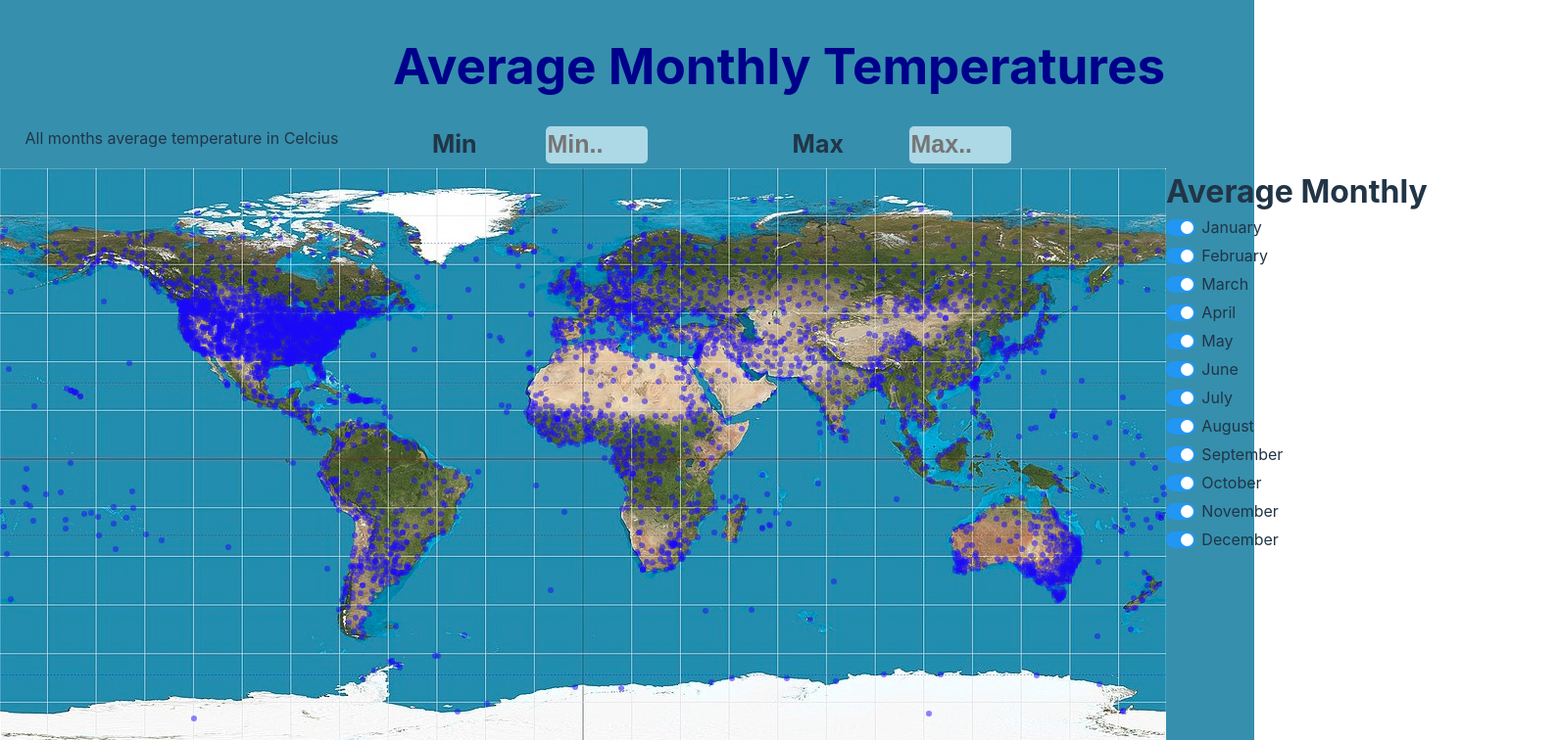
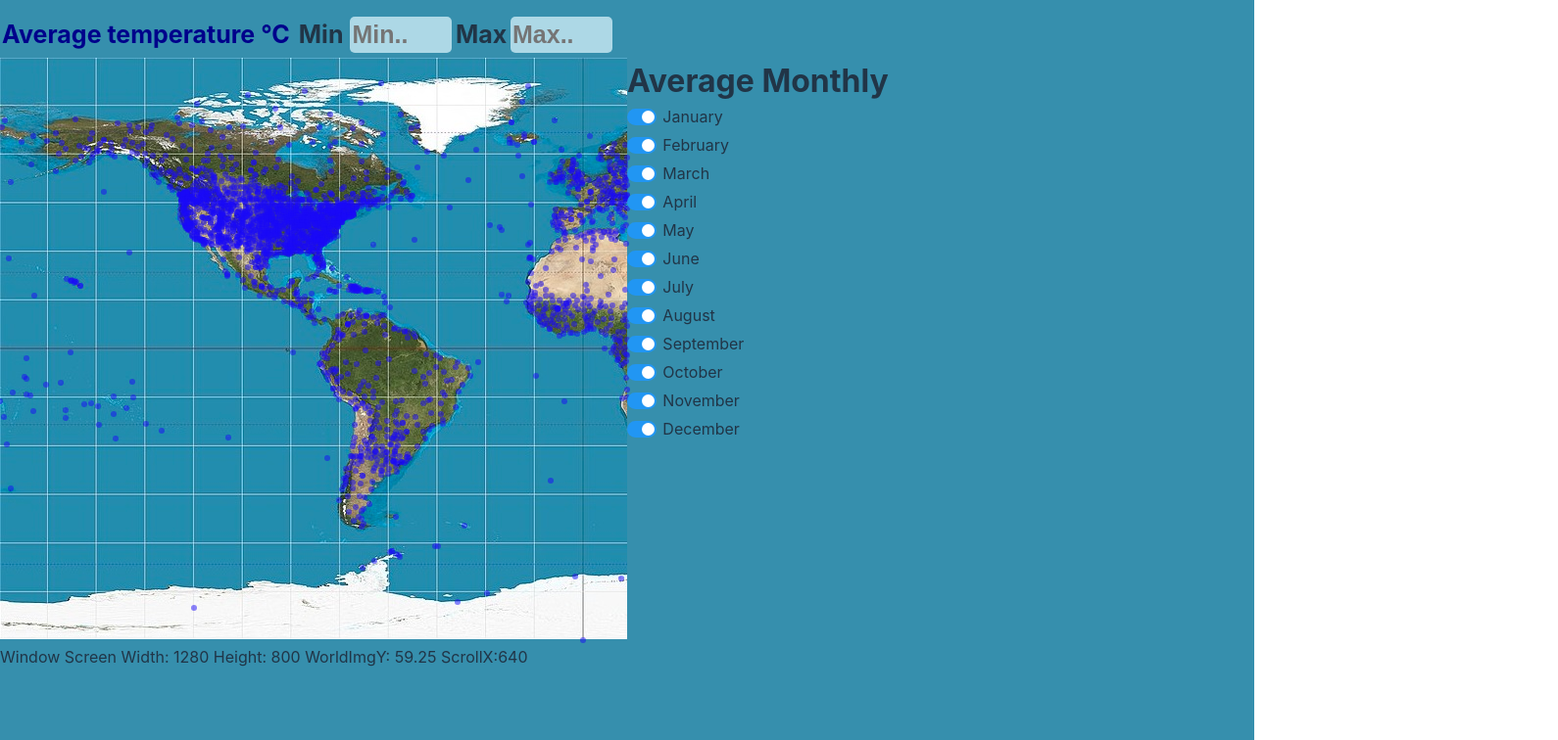
Before and after one commit to benalper2/average-temperature-cities, a React (Vite) app: page / in a window 1280 px wide. Shown: the top 756 px of the page at 98% size, 1590 px wide, since content can reach past the window. Built offline with nearby package versions, Linux system fonts and the light colour scheme.

Commit message:
started to add responsive sizing

```diff
--- a/src/App.jsx
+++ b/src/App.jsx
@@ -76,13 +76,14 @@ export default function App() {
 
   return (
     <>
-      <div>
+      {/* <div>
         <h1>Average Monthly Temperatures</h1>
-        {/* <p className="read-the-docs">Create a map</p> */}
-      </div>
+       </div> */}
 
       <div className="four-columns-min-max-filter">
-        <div>All months average temperature in Celcius</div>
+        <div style={{ fontSize: 25, fontWeight: "bold", color: "darkblue" }}>
+          Average temperature °C
+        </div>
         <div style={{ fontSize: 25, fontWeight: "bold" }}>Min</div>
         <input
           style={{ fontSize: 25, fontWeight: "bold" }}
--- a/src/City.jsx
+++ b/src/City.jsx
@@ -9,10 +9,10 @@ export default function City({
   setCityRow,
   ScreenHeight,
   WorldImgY,
+  WorldImgX,
+  WorldScrollX,
 }) {
-  //props.id
-
-  var x = Math.round((-1 * (long * 1200)) / 363 + 595);
+  var x = Math.round((-1 * (long * 1200)) / 363 + 595 - WorldScrollX);
   // var y = Math.round((-1 * (lat * 604)) / 183 + 465);
   var y = Math.round(
     (-1 * (lat * 604)) / 183 + 298 + WorldImgY + window.scrollY
@@ -20,6 +20,7 @@ export default function City({
 
   var leftx = x + "px";
   var topy = y + "px";
+  var showBool = x > WorldImgX ? false : true; //???
   const stylep = { left: leftx, top: topy };
 
   const handleHover = () => {
@@ -29,16 +30,11 @@ export default function City({
   };
 
   // console.log("leftx: " + leftx + "  topy: " + topy);
-  return (
-    <>
-      <div className="circle" style={stylep} onClick={handleHover} />
-    </>
-  );
+  if (showBool) {
+    return (
+      <>
+        <div className="circle" style={stylep} onClick={handleHover} />
+      </>
+    );
+  }
 }
-
-// var left = 5000 + 'px';
-// var top = 5000 + 'px';
-// var padding = 5000 + 'px';
-// return (
-//     <div id="bird" style={{padding, left, top,position:'absolute'}}/>
-// )
--- a/src/MonthList.jsx
+++ b/src/MonthList.jsx
@@ -74,6 +74,7 @@ export default function MonthList({
       {cityRow && <div className="List-Title">{cityRow[1]}</div>}
       {cityRow && <div className="List-Title">{cityRow[2]}</div>}
       <div className="List-Title">Average Monthly</div>
+      <div className="Month-List">
       {month_list.map((month, index) => {
         let i = index + 6;
         return (
@@ -103,6 +104,7 @@ export default function MonthList({
           </div>
         );
       })}
+      </div>
       {/* <label className="switch"> */}
       {/* <input
         className="monthSwitch"
--- a/src/WorldMap.jsx
+++ b/src/WorldMap.jsx
@@ -16,6 +16,8 @@ export default function WorldMap({
   const [ScreenWidth, setScreenWidth] = useState([]);
   const [ScreenHeight, setScreenHeight] = useState([]);
   const [WorldImgY, setWorldImgY] = useState([]);
+  const [WorldImgX, setWorldImgX] = useState([]);
+  const [WorldScrollX, setWorldScrollX] = useState([]);
 
   let textLines;
   var CityTemps = [];
@@ -79,9 +81,12 @@ export default function WorldMap({
   useEffect(() => {
     window.addEventListener("resize", onResize);
     window.addEventListener("scroll", onResize);
+    let elem = document.querySelector(".world");
+    elem.addEventListener("scroll", onResize);
     return () => {
       window.removeEventListener("resize", onResize);
       window.removeEventListener("scroll", onResize);
+      elem.removeEventListener("scroll", onResize);
     };
   }, []);
 
@@ -89,19 +94,13 @@ export default function WorldMap({
     //console.log("resized to: ", window.innerWidth, "x", window.innerHeight);
     setScreenWidth(window.innerWidth);
     setScreenHeight(window.innerHeight);
-    let elem = document.querySelector(".world-img");
+    let elem = document.querySelector(".world");
     let rect = elem.getBoundingClientRect();
     setWorldImgY(rect.y);
+    console.log(elem);
+    setWorldImgX(rect.width);
+    setWorldScrollX(elem.scrollLeft);
   };
-  // const showWorldY = () => {
-  //   let elem = document.getElementsByClassName("world")[0];
-  //   let rect = elem.getBoundingClientRect();
-  //   //const rectx = rect.left + window.scrollX;
-  //   const recty = rect.top;
-  //   //console.log("recty: " + recty);
-  //   setRectY(recty);
-  //   // setCityRow(cityRow);
-  // };
 
   return (
     <>
@@ -117,13 +116,14 @@ export default function WorldMap({
             setCityRow={setCityRow}
             ScreenHeight={ScreenHeight}
             WorldImgY={WorldImgY}
-            //    onResize={onResize}
+            WorldImgX={WorldImgX}
+            WorldScrollX={WorldScrollX}
           />
         ))}
       <img src={world} className="world-img" />
       <div>
         Window Screen Width: {ScreenWidth} Height: {ScreenHeight} WorldImgY:{" "}
-        {WorldImgY} ScrollY: {window.scrollY}
+        {WorldImgY} ScrollX:{WorldImgX}
       </div>
       <></>
     </>
--- a/src/styles.css
+++ b/src/styles.css
@@ -1,48 +1,42 @@
-/* {
-  margin: 0;
-  padding: 0;
-} */
-
 body {
   overflow-y: scroll;
   overflow-x: hidden;
   background-color: rgb(54, 143, 173);
 }
-/*
-#name {
-  position: absolute;
-  background-color: white;
-  width: fit-content;
-  opacity: 0;
-  border-radius: 5px;
-  border: 3px solid pink;
-  padding: 0px 5px;
-  font-size: 1.5rem;
+
+.world {
+  overflow-y: hidden;
+  overflow-x: scroll;
 }
-
-#timeCont {
-  background-color: white;
-  width: fit-content;
-  font-size: 1.5rem;
-  padding: 5px 5px;
-  border-radius: 5px;
-  border: 3px solid rgb(245, 128, 128);
-}
-
-svg path {
-  cursor: pointer;
-} */
 
 h1 {
   text-align: center;
   color: darkblue;
-  /* padding-top: 20px; */
 }
 
-.two-column-map-and-list {
-  display: grid;
-  grid-template-columns: 1fr 1fr;
-  width: 100%;
+@media (min-width: 0px) {
+  .two-column-map-and-list {
+    display: grid;
+    grid-template-columns: 1fr;
+    grid-template-rows: auto 100px;
+    width: 100%;
+  }
+  .Month-List {
+    display: grid;
+    grid-template-columns: 1fr 1fr;
+  }
+}
+
+@media (min-width: 800px) {
+  .two-column-map-and-list {
+    display: grid;
+    grid-template-columns: 1fr 1fr;
+    width: 100%;
+  }
+  .Month-List {
+    display: grid;
+    grid-template-columns: 1fr;
+  }
 }
 
 .two-columns-countrylist {
@@ -54,8 +48,8 @@ h1 {
 
 .four-columns-min-max-filter {
   display: grid;
-  grid-template-columns: 2fr 1fr 1fr 1fr 1fr;
-  width: 70%;
+  grid-template-columns: 5fr 1fr 0.5fr 1fr 0.5fr;
+  width: 625px;
   padding-bottom: 5px;
   text-align: center;
 }
@@ -93,7 +87,7 @@ input {
 
 /* width */
 ::-webkit-scrollbar {
-  width: 40px;
+  width: 20px;
 }
 
 /* Track */
@@ -113,19 +107,13 @@ input {
 ::-webkit-scrollbar-thumb:hover {
   background: darkblue;
 }
-/* svg path:hover {
-    fill: pink;
-  } */
 
 .circle {
-  width: 6px; /*6*/
+  width: 6px;
   height: 6px;
   border-radius: 50%;
-  /* box-shadow: 0px 0px 1px 1px #2615c21a; */
   background-color: rgba(26, 10, 248, 0.5);
   position: absolute;
-  /* left: 500px; */
-  /* top: 500px; */
   transform: translate(-50%, -50%);
 }
 
@@ -136,7 +124,6 @@ input {
 .monthSwitch {
   vertical-align: -20px;
 }
-/*From w3 schhols*/
 
 .switch {
   position: relative;
@@ -190,7 +177,6 @@ input:checked + .slider:before {
   transform: translateX(13px);
 }
 
-/* Rounded sliders */
 .slider.round {
   border-radius: 17px;
 }
```
